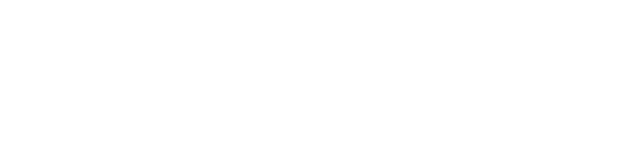
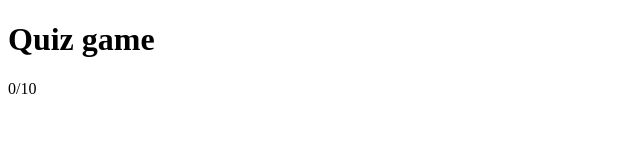
Before and after one commit to roland444/Quiz-game, a website: page index.html in a window 1280 px wide. Shown: the whole page, without its empty margins (0-640 px from the left). Drawn offline with Linux system fonts and the light colour scheme.

Commit message:
Added quiz head in html

```diff
--- a/index.html
+++ b/index.html
@@ -8,7 +8,16 @@
     <title>Document</title>
 </head>
 <body>
-
+    <div class="wrapper">
+        <div class="quiz-container">
+            <div class="quiz-head">
+                <h1 class="quiz-title">Quiz game</h1>
+                <div class="quiz-score">
+                    <span id="correct-score">0</span>/<span id="total-questions">10</span>
+                </div>
+            </div>
+        </div>
+    </div>
     <script src="script.js"></script>
 </body>
 </html>
```
